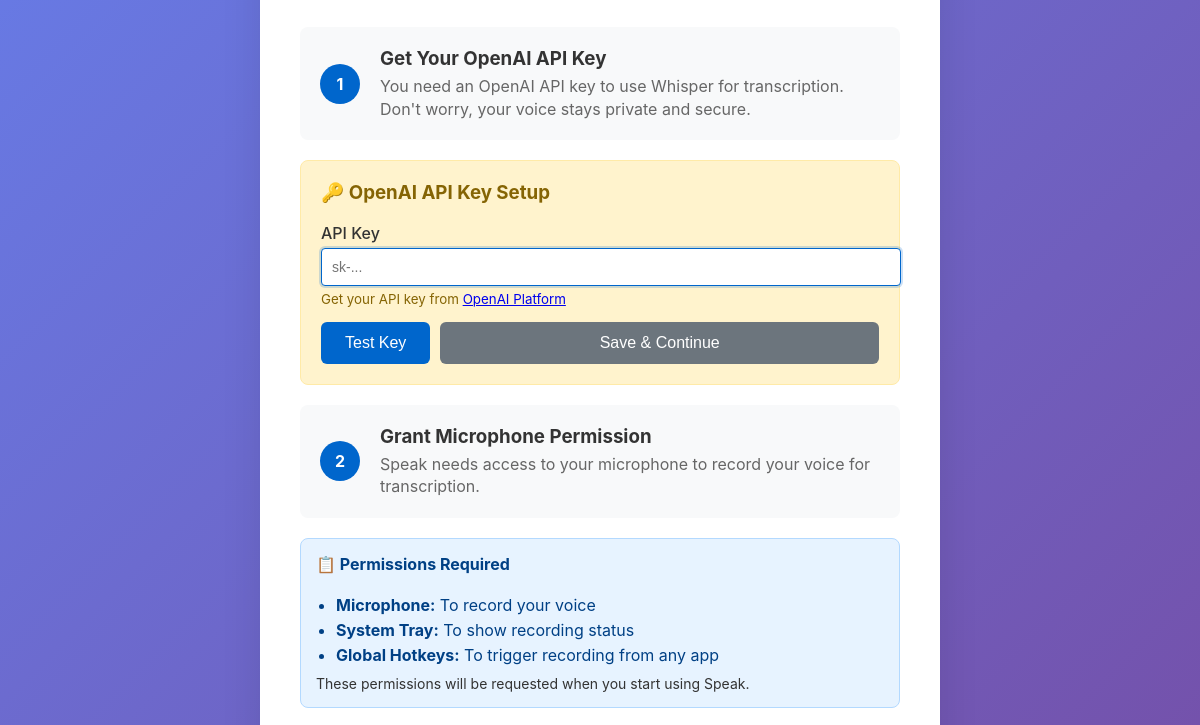
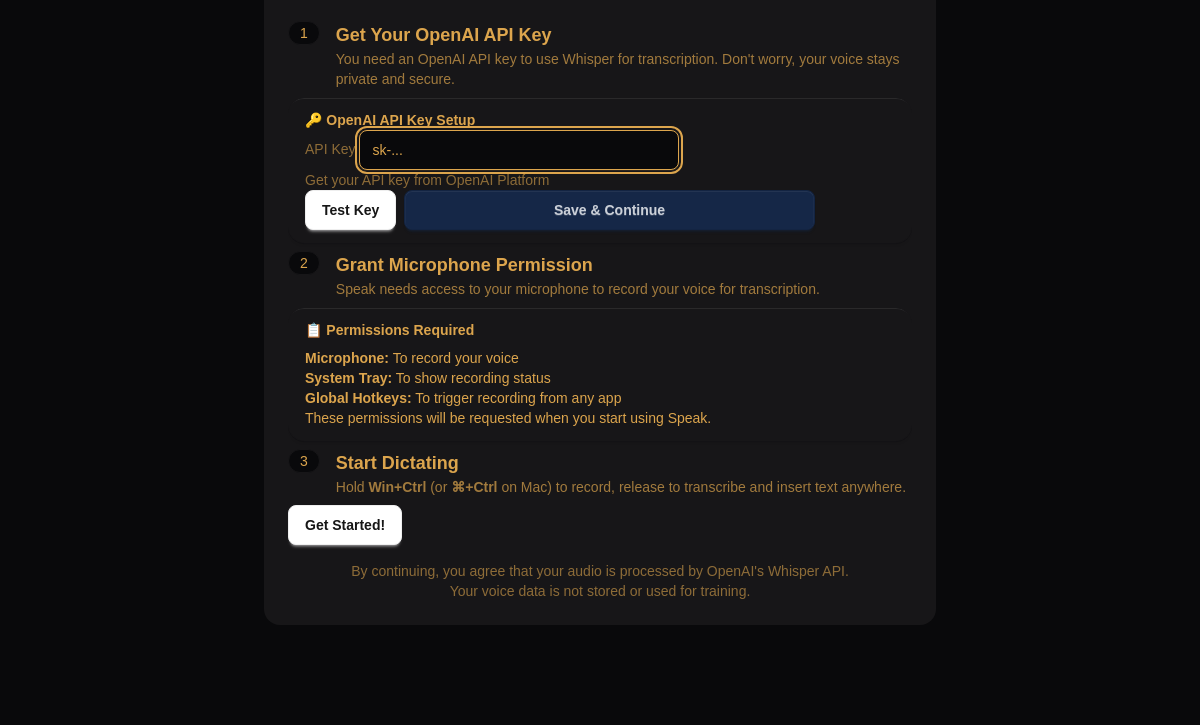
Before and after one commit to namastexlabs/speak, an Electron app: page src/renderer/welcome.html in a window 1200 px wide. Shown: the part 234-959 px from the top of the page. After the commit the page ends 883 px from the top, so only its background shows below. Drawn offline with Linux system fonts and the light colour scheme; no server answers.

Commit message:
Convert welcome wizard to use DaisyUI luxury theme
**Changes:**
- Replaced custom CSS with DaisyUI components
- Applied luxury theme (data-theme="luxury")
- Updated status messages to use DaisyUI alert classes
- Consistent design with main app (settings, timeline)
- Fixed hotkey text to show Win+Ctrl instead of just Ctrl

**Before:** Custom gradient background with white card
**After:** DaisyUI luxury theme with base-100 background and base-200 card

```diff
--- a/src/renderer/welcome.html
+++ b/src/renderer/welcome.html
@@ -1,266 +1,109 @@
 <!DOCTYPE html>
-<html lang="en">
+<html lang="en" data-theme="luxury">
 <head>
     <meta charset="UTF-8">
     <meta name="viewport" content="width=device-width, initial-scale=1.0">
     <title>Welcome to Speak</title>
-    <style>
-        body {
-            font-family: -apple-system, BlinkMacSystemFont, 'Segoe UI', Roboto, sans-serif;
-            margin: 0;
-            padding: 0;
-            background: linear-gradient(135deg, #667eea 0%, #764ba2 100%);
-            color: #333;
-            min-height: 100vh;
-            display: flex;
-            align-items: center;
-            justify-content: center;
-        }
-        .welcome-container {
-            background: white;
-            border-radius: 16px;
-            box-shadow: 0 20px 40px rgba(0,0,0,0.1);
-            max-width: 600px;
-            width: 90%;
-            padding: 40px;
-            text-align: center;
-            position: relative;
-        }
-        .logo {
-            font-size: 48px;
-            margin-bottom: 20px;
-        }
-        h1 {
-            color: #0066CC;
-            margin-bottom: 10px;
-            font-size: 32px;
-        }
-        .subtitle {
-            color: #666;
-            font-size: 18px;
-            margin-bottom: 30px;
-            line-height: 1.5;
-        }
-        .step {
-            display: flex;
-            align-items: center;
-            background: #f8f9fa;
-            padding: 20px;
-            border-radius: 8px;
-            margin: 20px 0;
-            text-align: left;
-        }
-        .step-number {
-            background: #0066CC;
-            color: white;
-            width: 40px;
-            height: 40px;
-            border-radius: 50%;
-            display: flex;
-            align-items: center;
-            justify-content: center;
-            font-weight: bold;
-            margin-right: 20px;
-            flex-shrink: 0;
-        }
-        .step-content h3 {
-            margin: 0 0 5px 0;
-            color: #333;
-        }
-        .step-content p {
-            margin: 0;
-            color: #666;
-            line-height: 1.4;
-        }
-        .api-key-section {
-            background: #fff3cd;
-            border: 1px solid #ffeaa7;
-            border-radius: 8px;
-            padding: 20px;
-            margin: 20px 0;
-            text-align: left;
-        }
-        .api-key-section h3 {
-            color: #856404;
-            margin-top: 0;
-        }
-        .form-group {
-            margin-bottom: 15px;
-        }
-        .form-group label {
-            display: block;
-            margin-bottom: 5px;
-            font-weight: 500;
-        }
-        .form-group input {
-            width: 100%;
-            padding: 10px;
-            border: 1px solid #ddd;
-            border-radius: 4px;
-            font-size: 14px;
-        }
-        .form-group input:focus {
-            outline: none;
-            border-color: #0066CC;
-            box-shadow: 0 0 0 2px rgba(0,102,204,0.2);
-        }
-        .button-group {
-            display: flex;
-            gap: 10px;
-            margin-top: 30px;
-        }
-        .btn {
-            padding: 12px 24px;
-            border: none;
-            border-radius: 6px;
-            cursor: pointer;
-            font-size: 16px;
-            font-weight: 500;
-            transition: all 0.3s;
-            flex: 1;
-        }
-        .btn-primary {
-            background: #0066CC;
-            color: white;
-        }
-        .btn-primary:hover {
-            background: #0052a3;
-        }
-        .btn-secondary {
-            background: #6c757d;
-            color: white;
-        }
-        .btn-secondary:hover {
-            background: #545b62;
-        }
-        .status {
-            margin-top: 15px;
-            padding: 10px;
-            border-radius: 4px;
-            font-size: 14px;
-        }
-        .status.success {
-            background: #d4edda;
-            color: #155724;
-            border: 1px solid #c3e6cb;
-        }
-        .status.error {
-            background: #f8d7da;
-            color: #721c24;
-            border: 1px solid #f5c6cb;
-        }
-        .status.info {
-            background: #d1ecf1;
-            color: #0c5460;
-            border: 1px solid #bee5eb;
-        }
-        .skip-link {
-            position: absolute;
-            top: 20px;
-            right: 20px;
-            color: #666;
-            text-decoration: none;
-            font-size: 14px;
-        }
-        .skip-link:hover {
-            color: #333;
-        }
-        .permissions-notice {
-            background: #e7f3ff;
-            border: 1px solid #b3d9ff;
-            border-radius: 8px;
-            padding: 15px;
-            margin: 20px 0;
-            text-align: left;
-        }
-        .permissions-notice h4 {
-            color: #004085;
-            margin-top: 0;
-        }
-        .permissions-notice ul {
-            margin: 10px 0 0 20px;
-            padding: 0;
-        }
-        .permissions-notice li {
-            margin-bottom: 5px;
-            color: #004085;
-        }
-    </style>
+    <link rel="stylesheet" href="styles.built.css">
 </head>
-<body>
-    <div class="welcome-container">
-        <a href="#" class="skip-link" onclick="skipWelcome()">Skip Setup</a>
+<body class="min-h-screen bg-base-100">
+    <div class="min-h-screen flex items-center justify-center p-6">
+        <div class="card bg-base-200 shadow-2xl max-w-2xl w-full">
+            <div class="card-body p-8">
+                <!-- Skip Link -->
+                <div class="text-right mb-4">
+                    <a href="#" class="link link-hover text-sm opacity-60" onclick="skipWelcome()">Skip Setup</a>
+                </div>
 
-        <div class="logo">🎙️</div>
-        <h1>Welcome to Speak!</h1>
-        <p class="subtitle">
+                <!-- Logo & Title -->
+                <div class="text-center mb-8">
+                    <div class="text-6xl mb-4">🎙️</div>
+                    <h1 class="text-4xl font-bold mb-2">Welcome to Speak!</h1>
+                    <p class="text-lg opacity-70">
                         Your open source voice dictation app is almost ready.<br>
                         Let's get you set up in just a few steps.
                     </p>
+                </div>
 
-        <div class="step">
-            <div class="step-number">1</div>
-            <div class="step-content">
-                <h3>Get Your OpenAI API Key</h3>
-                <p>You need an OpenAI API key to use Whisper for transcription. Don't worry, your voice stays private and secure.</p>
+                <!-- Step 1: API Key -->
+                <div class="flex gap-4 items-start mb-6">
+                    <div class="badge badge-primary badge-lg">1</div>
+                    <div class="flex-1">
+                        <h3 class="text-lg font-semibold mb-1">Get Your OpenAI API Key</h3>
+                        <p class="text-sm opacity-70">You need an OpenAI API key to use Whisper for transcription. Don't worry, your voice stays private and secure.</p>
                     </div>
                 </div>
 
-        <div class="api-key-section">
-            <h3>🔑 OpenAI API Key Setup</h3>
-            <div class="form-group">
-                <label for="api-key">API Key</label>
-                <input type="password" id="api-key" placeholder="sk-...">
-                <small style="color: #856404; display: block; margin-top: 5px;">
-                    Get your API key from <a href="https://platform.openai.com/api-keys" target="_blank">OpenAI Platform</a>
-                </small>
+                <!-- API Key Form -->
+                <div class="alert alert-warning mb-6">
+                    <div class="w-full">
+                        <h3 class="font-bold mb-3">🔑 OpenAI API Key Setup</h3>
+                        <div class="form-control w-full mb-3">
+                            <label class="label">
+                                <span class="label-text">API Key</span>
+                            </label>
+                            <input type="password" id="api-key" placeholder="sk-..." class="input input-bordered w-full" />
+                            <label class="label">
+                                <span class="label-text-alt">Get your API key from <a href="https://platform.openai.com/api-keys" target="_blank" class="link link-hover">OpenAI Platform</a></span>
+                            </label>
                         </div>
-            <div class="button-group" style="margin-top: 15px;">
-                <button class="btn btn-primary" onclick="testApiKey()" style="flex: none;">Test Key</button>
-                <button class="btn btn-secondary" onclick="saveApiKey()" style="flex: 1;">Save & Continue</button>
+                        <div class="flex gap-2">
+                            <button class="btn btn-sm btn-primary" onclick="testApiKey()">Test Key</button>
+                            <button class="btn btn-sm btn-secondary flex-1" onclick="saveApiKey()">Save & Continue</button>
                         </div>
-            <div id="api-status"></div>
-        </div>
-
-        <div class="step">
-            <div class="step-number">2</div>
-            <div class="step-content">
-                <h3>Grant Microphone Permission</h3>
-                <p>Speak needs access to your microphone to record your voice for transcription.</p>
+                        <div id="api-status" class="mt-3"></div>
                     </div>
                 </div>
 
-        <div class="permissions-notice">
-            <h4>📋 Permissions Required</h4>
-            <ul>
+                <!-- Step 2: Permissions -->
+                <div class="flex gap-4 items-start mb-6">
+                    <div class="badge badge-primary badge-lg">2</div>
+                    <div class="flex-1">
+                        <h3 class="text-lg font-semibold mb-1">Grant Microphone Permission</h3>
+                        <p class="text-sm opacity-70">Speak needs access to your microphone to record your voice for transcription.</p>
+                    </div>
+                </div>
+
+                <!-- Permissions Notice -->
+                <div class="alert alert-info mb-6">
+                    <div class="w-full">
+                        <h4 class="font-bold mb-2">📋 Permissions Required</h4>
+                        <ul class="list-disc list-inside space-y-1 text-sm">
                             <li><strong>Microphone:</strong> To record your voice</li>
                             <li><strong>System Tray:</strong> To show recording status</li>
                             <li><strong>Global Hotkeys:</strong> To trigger recording from any app</li>
                         </ul>
-            <p style="margin: 10px 0 0 0; font-size: 14px;">
+                        <p class="text-sm mt-2 opacity-80">
                             These permissions will be requested when you start using Speak.
                         </p>
                     </div>
+                </div>
 
-        <div class="step">
-            <div class="step-number">3</div>
-            <div class="step-content">
-                <h3>Start Dictating</h3>
-                <p>Hold <strong>Ctrl</strong> (or <strong>⌘</strong> on Mac) to record, release to transcribe and insert text anywhere.</p>
+                <!-- Step 3: Start -->
+                <div class="flex gap-4 items-start mb-6">
+                    <div class="badge badge-primary badge-lg">3</div>
+                    <div class="flex-1">
+                        <h3 class="text-lg font-semibold mb-1">Start Dictating</h3>
+                        <p class="text-sm opacity-70">Hold <strong>Win+Ctrl</strong> (or <strong>⌘+Ctrl</strong> on Mac) to record, release to transcribe and insert text anywhere.</p>
                     </div>
                 </div>
 
-        <div class="button-group">
-            <button class="btn btn-primary" onclick="completeSetup()">Get Started!</button>
+                <!-- Get Started Button -->
+                <div class="card-actions justify-center mt-8">
+                    <button class="btn btn-primary btn-lg" onclick="completeSetup()">Get Started!</button>
                 </div>
 
-        <div style="margin-top: 30px; padding-top: 20px; border-top: 1px solid #eee; color: #666; font-size: 14px;">
+                <!-- Footer Notice -->
+                <div class="divider mt-8"></div>
+                <div class="text-center text-sm opacity-60">
                     <p>
                         By continuing, you agree that your audio is processed by OpenAI's Whisper API.<br>
                         Your voice data is not stored or used for training.
                     </p>
                 </div>
             </div>
+        </div>
+    </div>
 
     <script src="welcome.js"></script>
 </body>
```
Also changed, not shown: src/renderer/welcome.js (+10 -2 lines). Lines whose indentation alone changed are shown as unchanged.
